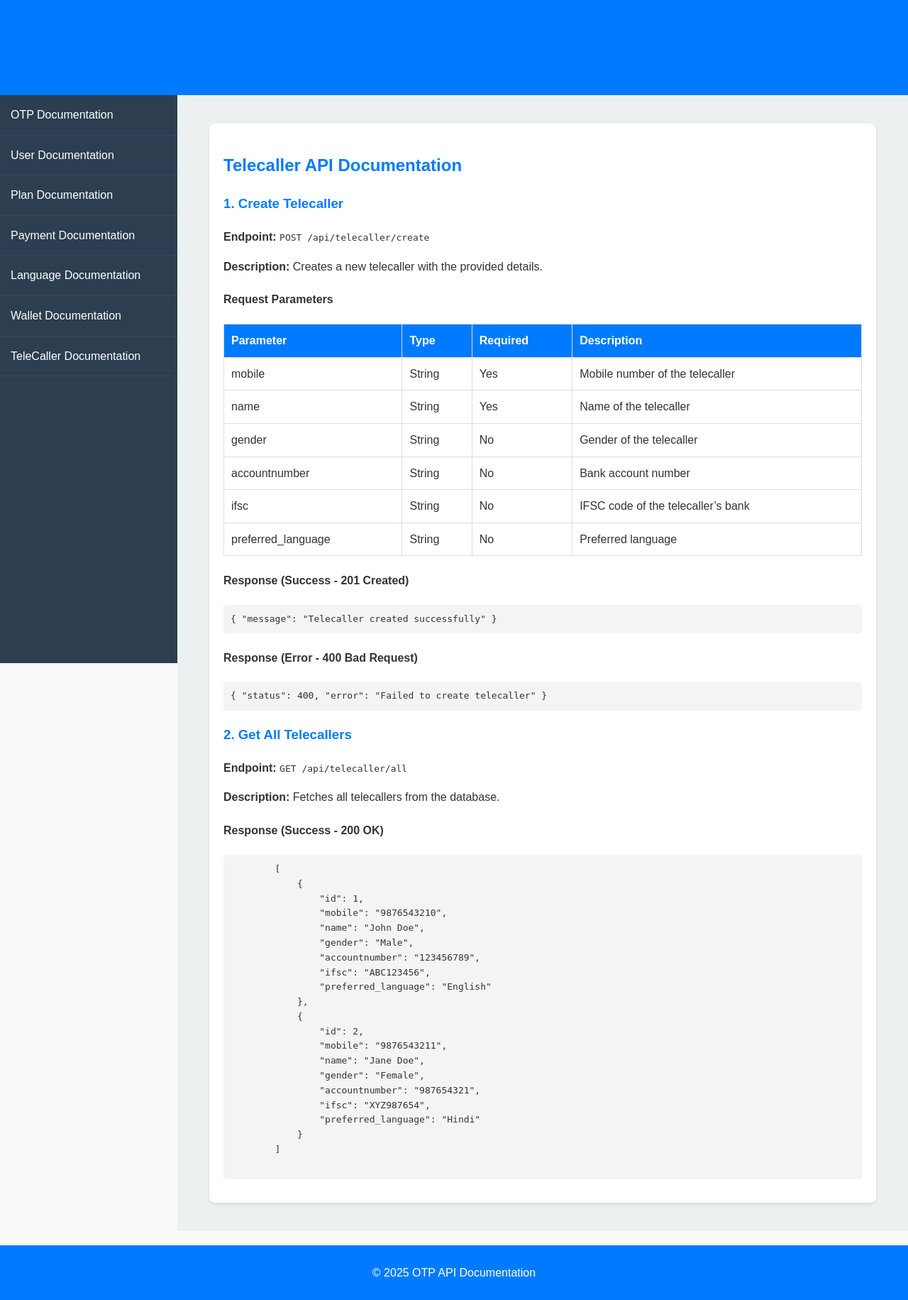
After one commit to majidftma/reni-call-app-ci4-backend, a CodeIgniter 4 app: the page made by my-ci4-app/app/Views/api-docs/teleCallerController.php in a window 1280 px wide. The commit adds this page. Shown: the whole page at 71% size. Run offline with PHP 8.4 and a stand-in for CodeIgniter, Linux system fonts and the light colour scheme; the template is opened without the code that fills it, so the values that code supplies are empty; some libraries are stand-ins or nearby versions.

Commit message:
telecaller added

```diff
--- a/my-ci4-app/app/Config/Routes.php
+++ b/my-ci4-app/app/Config/Routes.php
@@ -15,6 +15,8 @@ $routes->get('api/docs/plan', 'DocsController::plansDoc');
 $routes->get('api/docs/payment', 'DocsController::paymentsDoc');
 $routes->get('api/docs/language', 'DocsController::languagesDoc');
 $routes->get('api/docs/wallet', 'DocsController::walletsDoc');
+$routes->get('api/docs/teleCaller', 'DocsController::teleCallerDoc');
+
 
 // $routes->post('auth/refresh-token', 'AuthController::refreshToken');
 $routes->post('/auth/refresh-tokens', 'AuthController::updateTokensWithRefreshToken');
@@ -90,3 +92,7 @@ $routes->group('api/wallet', function ($routes) {
     $routes->post('credit', 'WalletController::creditWallet');
     $routes->post('debit', 'WalletController::debitWallet');
 });
+$routes->group('api/telecaller', function ($routes) {
+    $routes->post('create', 'WalletController::createTelecaller');
+    $routes->get('all', 'WalletController::getAllTelecallers');
+});
--- a/my-ci4-app/app/Controllers/DocsController.php
+++ b/my-ci4-app/app/Controllers/DocsController.php
@@ -33,4 +33,9 @@ class DocsController extends Controller
         return view('api-docs/walletController');
 
     }
+
+    public function teleCallerDoc(){
+        return view('api-docs/teleCallerController');
+
+    }
 }
--- a/my-ci4-app/app/Views/api-docs/layouts/main.php
+++ b/my-ci4-app/app/Views/api-docs/layouts/main.php
@@ -117,6 +117,8 @@
             <li><a href="<?php echo base_url('api/docs/payment'); ?>">Payment Documentation</a></li>
             <li><a href="<?php echo base_url('api/docs/language'); ?>">Language Documentation</a></li>
             <li><a href="<?php echo base_url('api/docs/wallet'); ?>">Wallet Documentation</a></li>
+            <li><a href="<?php echo base_url('api/docs/teleCaller'); ?>">TeleCaller Documentation</a></li>
+
 
 
 
--- /dev/null
+++ b/my-ci4-app/app/Views/api-docs/teleCallerController.php
@@ -0,0 +1,95 @@
+<?= $this->extend('api-docs/layouts/main') ?>
+
+
+<?= $this->section('content') ?>
+
+
+
+<div class="container">
+        <h2>Telecaller API Documentation</h2>
+
+        <h3>1. Create Telecaller</h3>
+        <p><strong>Endpoint:</strong> <code>POST /api/telecaller/create</code></p>
+        <p><strong>Description:</strong> Creates a new telecaller with the provided details.</p>
+        <h4>Request Parameters</h4>
+        <table>
+            <tr>
+                <th>Parameter</th>
+                <th>Type</th>
+                <th>Required</th>
+                <th>Description</th>
+            </tr>
+            <tr>
+                <td>mobile</td>
+                <td>String</td>
+                <td>Yes</td>
+                <td>Mobile number of the telecaller</td>
+            </tr>
+            <tr>
+                <td>name</td>
+                <td>String</td>
+                <td>Yes</td>
+                <td>Name of the telecaller</td>
+            </tr>
+            <tr>
+                <td>gender</td>
+                <td>String</td>
+                <td>No</td>
+                <td>Gender of the telecaller</td>
+            </tr>
+            <tr>
+                <td>accountnumber</td>
+                <td>String</td>
+                <td>No</td>
+                <td>Bank account number</td>
+            </tr>
+            <tr>
+                <td>ifsc</td>
+                <td>String</td>
+                <td>No</td>
+                <td>IFSC code of the telecaller’s bank</td>
+            </tr>
+            <tr>
+                <td>preferred_language</td>
+                <td>String</td>
+                <td>No</td>
+                <td>Preferred language</td>
+            </tr>
+        </table>
+
+        <h4>Response (Success - 201 Created)</h4>
+        <pre>{ "message": "Telecaller created successfully" }</pre>
+
+        <h4>Response (Error - 400 Bad Request)</h4>
+        <pre>{ "status": 400, "error": "Failed to create telecaller" }</pre>
+
+        <h3>2. Get All Telecallers</h3>
+        <p><strong>Endpoint:</strong> <code>GET /api/telecaller/all</code></p>
+        <p><strong>Description:</strong> Fetches all telecallers from the database.</p>
+
+        <h4>Response (Success - 200 OK)</h4>
+        <pre>
+        [
+            {
+                "id": 1,
+                "mobile": "9876543210",
+                "name": "John Doe",
+                "gender": "Male",
+                "accountnumber": "123456789",
+                "ifsc": "ABC123456",
+                "preferred_language": "English"
+            },
+            {
+                "id": 2,
+                "mobile": "9876543211",
+                "name": "Jane Doe",
+                "gender": "Female",
+                "accountnumber": "987654321",
+                "ifsc": "XYZ987654",
+                "preferred_language": "Hindi"
+            }
+        ]
+        </pre>
+    </div>
+
+    <?= $this->endSection() ?>
```
Also changed, not shown: DB/telecaller.sql (added, +13 -0 lines), DB/telecallers.sql (added, +69 -0 lines), my-ci4-app/app/Controllers/TelecallerController.php (added, +52 -0 lines), my-ci4-app/app/Models/TelecallerModel.php (added, +11 -0 lines), 1 other file.
